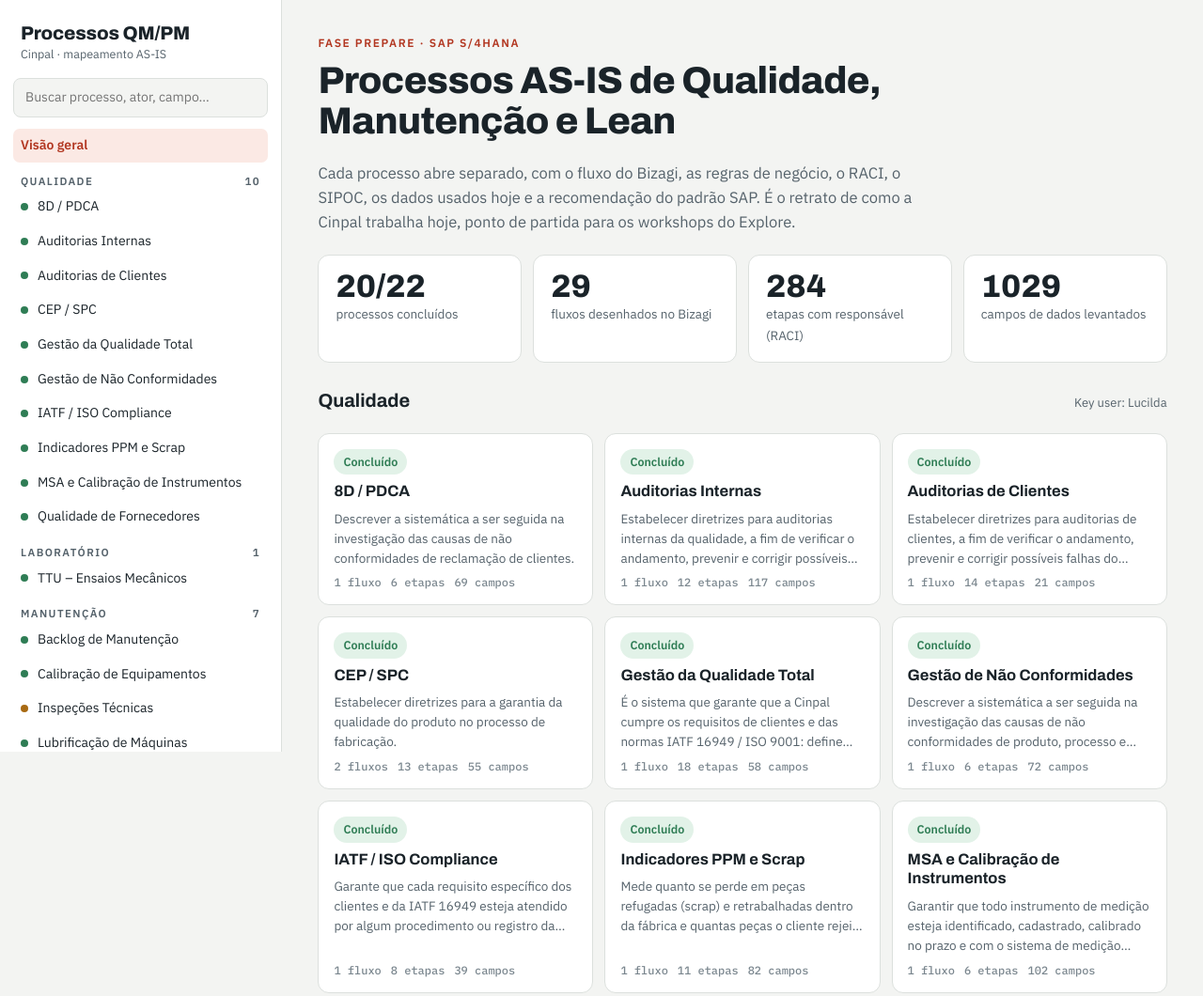
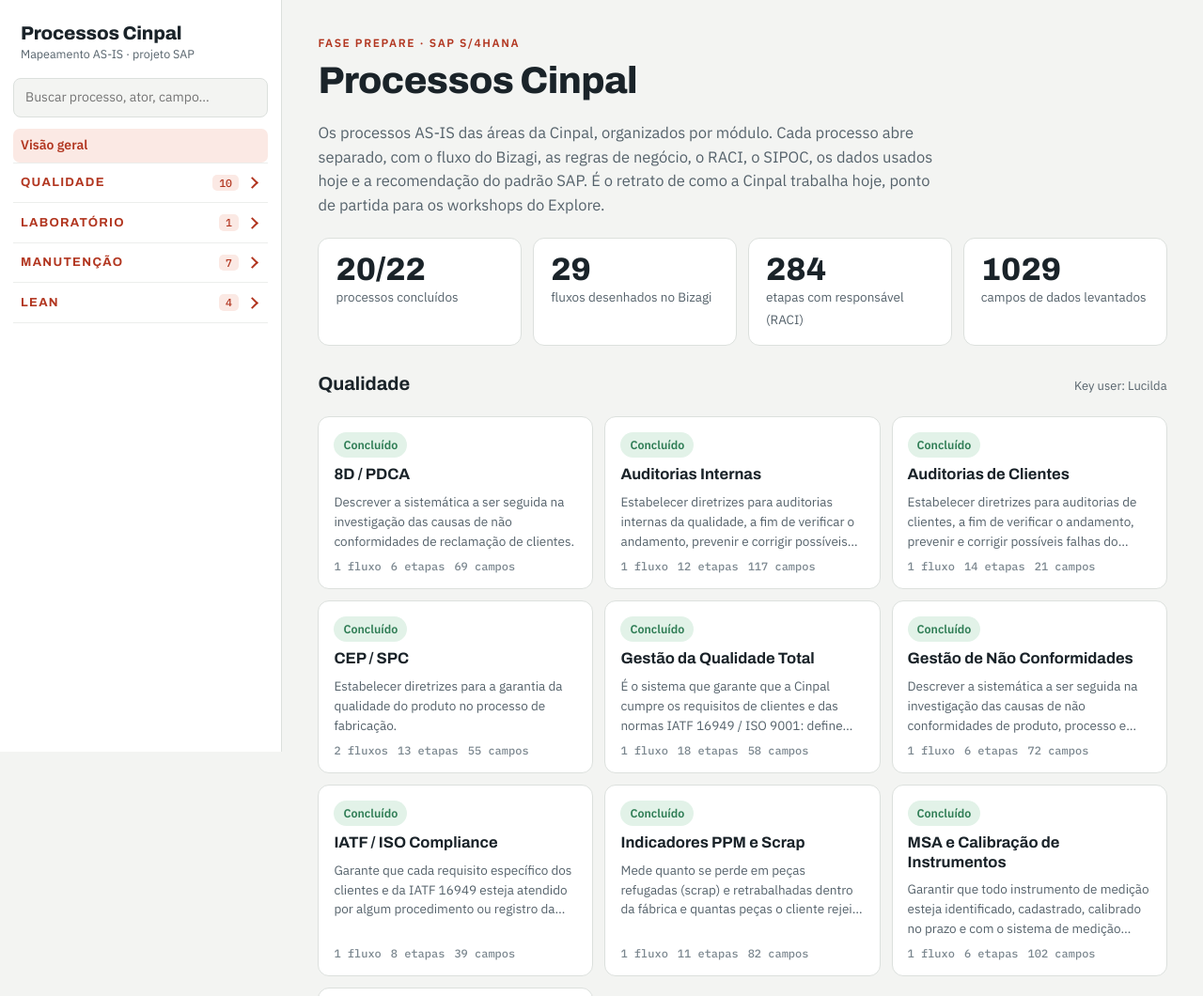
Before and after one commit to marciodami/processos-cinpal, a plain HTML site: page index.html in a window 1280 px wide. Shown: the top 1060 px of the page at 94% size. Drawn offline with Linux system fonts and the light colour scheme.

Commit message:
Renomeia para Processos Cinpal e menu lateral em sanfona por módulo
Co-Authored-By: Claude Opus 5.5 <noreply@anthropic.com>
Claude-Session: https://claude.ai/code/session_01DEsi7DGtZMqJPT3G7ZH2DW

```diff
--- a/index.html
+++ b/index.html
@@ -3,7 +3,7 @@
 <head>
 <meta charset="utf-8">
 <meta name="viewport" content="width=device-width, initial-scale=1, viewport-fit=cover">
-<title>Processos QM/PM Cinpal</title>
+<title>Processos Cinpal</title>
 <meta name="claude:viewport-fit-sides" content="cover">
 <link rel="preconnect" href="https://fonts.googleapis.com">
 <link rel="stylesheet" href="https://fonts.googleapis.com/css2?family=Archivo:wght@500;700;800&family=IBM+Plex+Sans:wght@400;500;600&family=IBM+Plex+Mono:wght@500;600&display=swap">
@@ -45,7 +45,15 @@ button{font:inherit;color:inherit}
 .brand b{font:800 20px/1.1 var(--f-display);letter-spacing:-.2px}
 .brand span{font-size:12.5px;color:var(--soft)}
 .search{width:100%;padding:9px 12px;border:1px solid var(--line);border-radius:8px;background:var(--bg);color:var(--ink);font:inherit;font-size:14px;margin-bottom:12px}
-.grp{margin:14px 0 4px;padding:0 8px;font:600 11.5px/1 var(--f-body);letter-spacing:1.4px;text-transform:uppercase;color:var(--soft);display:flex;justify-content:space-between}
+.acc{border-top:1px solid var(--line2)}
+.acc:last-child{border-bottom:1px solid var(--line2)}
+.acc>summary{list-style:none;cursor:pointer;display:flex;align-items:center;gap:10px;padding:12px 8px;border-radius:7px;font:700 13px/1.1 var(--f-display);letter-spacing:1.3px;text-transform:uppercase;color:var(--accent-ink);user-select:none}
+.acc>summary::-webkit-details-marker{display:none}
+.acc>summary:hover{background:var(--bg)}
+.acc>summary .cnt{margin-left:auto;font:500 11.5px/1 var(--f-mono);letter-spacing:0;color:var(--accent-ink);background:var(--accent-tint);padding:3px 7px;border-radius:5px}
+.acc>summary::after{content:'';width:7px;height:7px;border-right:2px solid currentColor;border-bottom:2px solid currentColor;transform:rotate(-45deg);transition:transform .15s;margin-right:4px}
+.acc[open]>summary::after{transform:rotate(45deg)}
+.acc .nav{padding:0 0 10px}
 .nav{list-style:none;margin:0;padding:0;display:flex;flex-direction:column;gap:1px}
 .nav a{display:flex;align-items:center;gap:10px;padding:7px 8px;border-radius:7px;text-decoration:none;font-size:14px;color:var(--ink)}
 .nav a:hover{background:var(--bg)}
@@ -156,7 +164,7 @@ details.file .tbl-wrap{border:0;border-radius:0 0 10px 10px}
 <div class="app">
   <aside class="side" id="side">
     <div class="topline">
-      <a class="brand" href="#inicio"><b>Processos QM/PM</b><span>Cinpal · mapeamento AS-IS</span></a>
+      <a class="brand" href="#inicio"><b>Processos Cinpal</b><span>Mapeamento AS-IS · projeto SAP</span></a>
       <button class="menu-btn" id="menuBtn" aria-expanded="false" aria-controls="side">Processos</button>
     </div>
     <div class="navs">
@@ -183,7 +191,7 @@ const RULE_LABEL=[
  [/^Desafio/i,'Desafios e oportunidades'],[/^Partes/i,'Áreas envolvidas'],[/^Pol[ií]tica/i,'Política'],
  [/^Procedimento/i,'Procedimento'],[/^Instru/i,'Instrução de setor'],[/^Sistemas/i,'Sistemas e registros']
 ];
-let DATA=[], state={tab:{},diag:{},zoom:{}};
+let DATA=[], state={tab:{},diag:{},zoom:{},open:new Set()};
 const $=s=>document.querySelector(s);
 const esc=s=>String(s??'').replace(/[&<>"]/g,c=>({'&':'&amp;','<':'&lt;','>':'&gt;','"':'&quot;'}[c]));
 const statusCls=s=>s==='Concluído'?'ok':(s==='Incompleto'?'warn':'muted');
@@ -195,16 +203,17 @@ function navHTML(filter){
   return GROUPS.map(g=>{
     const items=DATA.filter(p=>p.grupo===g&&(!f||JSON.stringify([p.titulo,p.conceito,p.atores,p.raci.map(r=>r.etapa),p.tabelas.map(t=>t[2])]).toLowerCase().includes(f)));
     if(!items.length) return '';
-    return `<div class="grp"><span>${g}</span><span>${items.length}</span></div><ul class="nav">${items.map(p=>`<li><a href="#${p.id}" ${cur===p.id?'aria-current="page"':''}><i class="dot ${statusCls(p.status)==='ok'?'':statusCls(p.status)}"></i>${esc(p.titulo)}</a></li>`).join('')}</ul>`;
+    const open=!!f||items.some(p=>p.id===cur)||state.open.has(g);
+    return `<details class="acc" data-g="${esc(g)}" ${open?'open':''}><summary>${esc(g)}<span class="cnt">${items.length}</span></summary><ul class="nav">${items.map(p=>`<li><a href="#${p.id}" ${cur===p.id?'aria-current="page"':''}><i class="dot ${statusCls(p.status)==='ok'?'':statusCls(p.status)}"></i>${esc(p.titulo)}</a></li>`).join('')}</ul></details>`;
   }).join('')||'<p class="note" style="padding:0 8px">Nenhum processo encontrado.</p>';
 }
-function renderNav(){ $('#nav').innerHTML=navHTML($('#q').value); $('#homeLink').toggleAttribute('aria-current',!location.hash||location.hash==='#inicio'); if($('#homeLink').hasAttribute('aria-current')) $('#homeLink').setAttribute('aria-current','page'); }
+function renderNav(){ $('#nav').innerHTML=navHTML($('#q').value); document.querySelectorAll('#nav .acc').forEach(d=>d.addEventListener('toggle',()=>{ if($('#q').value) return; d.open?state.open.add(d.dataset.g):state.open.delete(d.dataset.g); })); $('#homeLink').toggleAttribute('aria-current',!location.hash||location.hash==='#inicio'); if($('#homeLink').hasAttribute('aria-current')) $('#homeLink').setAttribute('aria-current','page'); }
 
 function home(){
   const total=DATA.length, done=DATA.filter(p=>p.status==='Concluído').length;
   const steps=DATA.reduce((a,p)=>a+p.raci.length,0), fields=DATA.reduce((a,p)=>a+p.tabelas.length,0), flows=DATA.reduce((a,p)=>a+p.diagramas.length,0);
-  return `<div><p class="eyebrow">Fase Prepare · SAP S/4HANA</p><h1>Processos AS-IS de Qualidade, Manutenção e Lean</h1></div>
-  <p class="lede">Cada processo abre separado, com o fluxo do Bizagi, as regras de negócio, o RACI, o SIPOC, os dados usados hoje e a recomendação do padrão SAP. É o retrato de como a Cinpal trabalha hoje, ponto de partida para os workshops do Explore.</p>
+  return `<div><p class="eyebrow">Fase Prepare · SAP S/4HANA</p><h1>Processos Cinpal</h1></div>
+  <p class="lede">Os processos AS-IS das áreas da Cinpal, organizados por módulo. Cada processo abre separado, com o fluxo do Bizagi, as regras de negócio, o RACI, o SIPOC, os dados usados hoje e a recomendação do padrão SAP. É o retrato de como a Cinpal trabalha hoje, ponto de partida para os workshops do Explore.</p>
   <div class="stats">
     <div class="stat"><b>${done}/${total}</b><span>processos concluídos</span></div>
     <div class="stat"><b>${flows}</b><span>fluxos desenhados no Bizagi</span></div>
@@ -213,7 +222,7 @@ function home(){
   </div>
   ${GROUPS.map(g=>{const it=DATA.filter(p=>p.grupo===g);return `<div class="sec-h"><h2>${g}</h2><span class="note">Key user: ${esc([...new Set(it.map(p=>p.keyuser))].join(', '))}</span></div>
   <div class="cards">${it.map(p=>`<a class="card" href="#${p.id}"><div class="meta"><span class="pill ${statusCls(p.status)}">${esc(p.status)}</span></div><h3>${esc(p.titulo)}</h3><p>${esc(p.conceito||'Conceito não preenchido no mapeamento.')}</p><div class="foot"><span>${p.diagramas.length} fluxo${p.diagramas.length===1?'':'s'}</span><span>${p.raci.length} etapas</span><span>${p.tabelas.length} campos</span></div></a>`).join('')}</div>`}).join('')}
-  <p class="note">Fonte: pacote de mapeamentos AS-IS (Bizagi e Excel) e planilha “Andamento do Mapeamento de Processos Críticos 2026”, nov/2026. A recomendação SAP de cada processo é do Head de QM/PM e será validada no Explore.</p>`;
+  <p class="note">Fonte: pacote de mapeamentos AS-IS (Bizagi e Excel) e planilha “Andamento do Mapeamento de Processos Críticos 2026”, nov/2026. A recomendação SAP de cada processo é do Head do módulo e será validada no Explore.</p>`;
 }
 
 /* ---------- diagram ---------- */
@@ -322,7 +331,7 @@ function dataTab(p){
 }
 function sapTab(p){
   const txt=esc(p.sap).replace(/\b([A-Z]{2,4}\d{2,3}[A-Z]?)\b/g,'<code>$1</code>');
-  return `<div class="stack"><div class="sap">${txt}</div><p class="note">Recomendação do Head de QM/PM pelo padrão SAP (best practices). É ponto de partida para o workshop de fit-to-standard e pode mudar no Explore.</p></div>`;
+  return `<div class="stack"><div class="sap">${txt}</div><p class="note">Recomendação do Head do módulo pelo padrão SAP (best practices). É ponto de partida para o workshop de fit-to-standard e pode mudar no Explore.</p></div>`;
 }
 const TABS=[['fluxo','Fluxo',p=>p.diagramas.length],['regras','Regras',p=>Object.keys(p.regras).length],['raci','RACI',p=>p.raci.length],['sipoc','SIPOC',p=>p.sipoc.length],['dados','Dados',p=>p.tabelas.length],['sap','No SAP',()=>null]];
 function proc(p){
```
Also changed, not shown: 1 other file.
